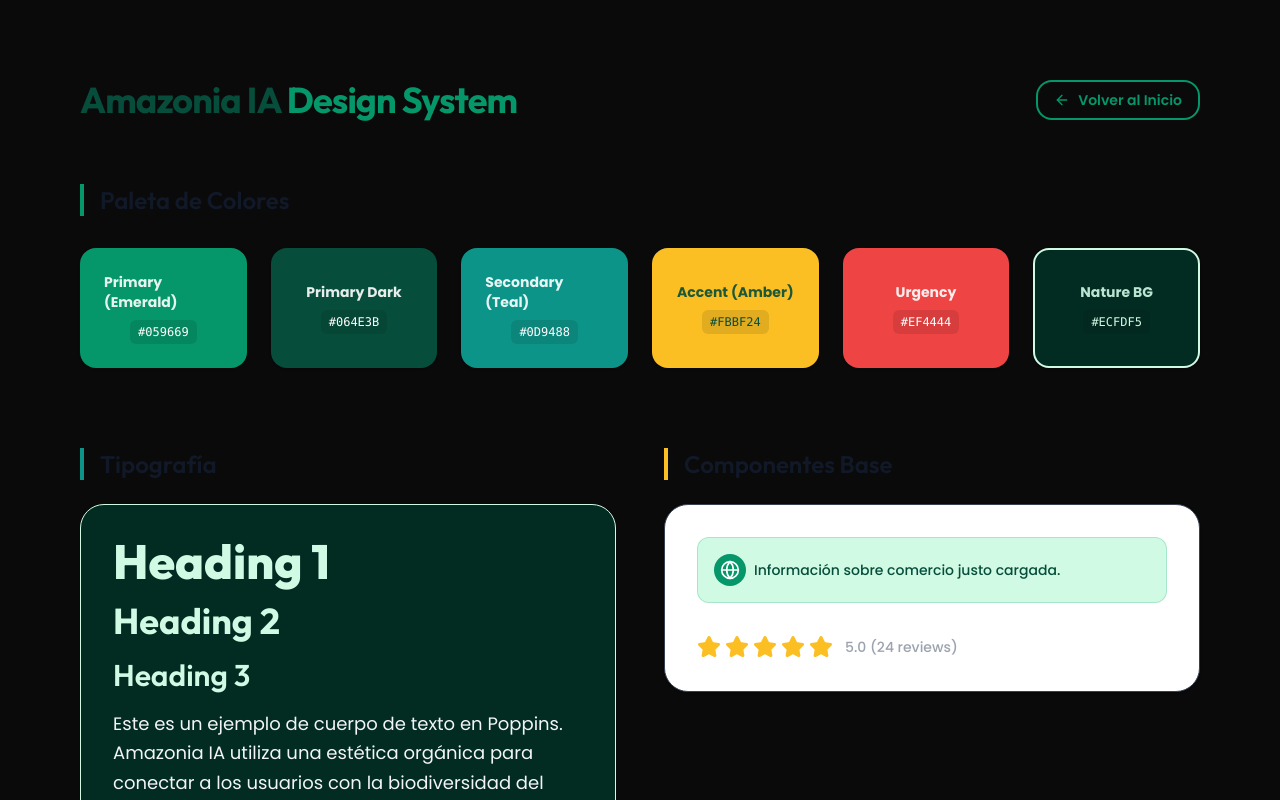
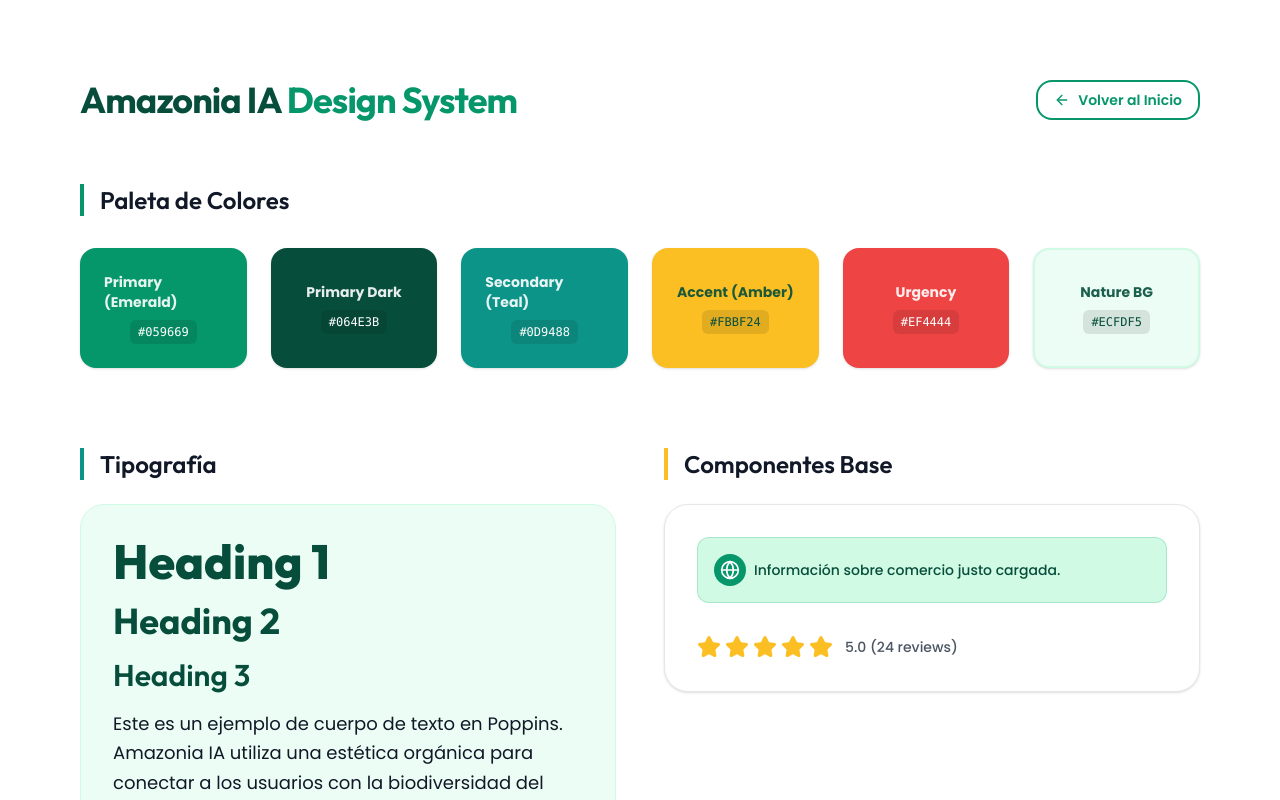
Before and after one commit to DanielCarrenoMar/amazonIA-marketplace, a Next.js app in the folder apps/frontend/: page / in a window 1280 px wide. Both pictures are taken after a click on the button "🎨 Guía de Estilos". Shown: the top 800 px of the page. Built offline with nearby package versions, Linux system fonts and the light colour scheme.

Commit message:
refactor(ui): eliminar modo oscuro

```diff
--- a/apps/frontend/app/globals.css
+++ b/apps/frontend/app/globals.css
@@ -35,23 +35,6 @@
   --foreground: #111827;
 }
 
-@media (prefers-color-scheme: dark) {
-  :root {
-    --background: #0a0a0a;
-    --foreground: #f3f4f6;
-  }
-
-  @theme {
-    --color-background: #0a0a0a;
-    --color-foreground: #f3f4f6;
-    --color-muted: #9ca3af;
-    --color-border: #374151;
-    --color-brand-nature-bg: #022c22;
-    --color-brand-nature-content: #d1fae5;
-  }
-}
-
-
 body {
   background-color: var(--background);
   color: var(--foreground);
--- a/apps/frontend/components/DesignSystem.tsx
+++ b/apps/frontend/components/DesignSystem.tsx
@@ -101,7 +101,7 @@ export function DesignSystem({ onBack }: DesignSystemProps) {
           {/* Components section */}
           <section className="space-y-6">
             <h2 className="text-2xl font-outfit font-semibold border-l-4 border-brand-accent pl-4">Componentes Base</h2>
-            <div className="bg-white dark:bg-zinc-900 p-8 rounded-3xl border border-border shadow-sm space-y-8">
+            <div className="bg-white p-8 rounded-3xl border border-border shadow-sm space-y-8">
               <div className="flex items-center gap-2 p-4 bg-brand-primary-light rounded-xl border border-brand-primary/20">
                 <div className="w-8 h-8 rounded-full bg-brand-primary flex items-center justify-center text-white">
                   <Globe className="w-5 h-5" />
@@ -121,11 +121,11 @@ export function DesignSystem({ onBack }: DesignSystemProps) {
         {/* Icons section */}
         <section className="space-y-6">
           <h2 className="text-2xl font-outfit font-semibold border-l-4 border-brand-primary-dark pl-4">Iconografía</h2>
-          <div className="bg-white dark:bg-zinc-900 p-8 rounded-3xl border border-border shadow-sm">
+          <div className="bg-white p-8 rounded-3xl border border-border shadow-sm">
             <div className="grid grid-cols-2 sm:grid-cols-4 lg:grid-cols-8 gap-8">
               {icons.map(({ Icon, label, color }, idx) => (
                 <div key={idx} className="flex flex-col items-center gap-3">
-                  <div className={`p-4 rounded-2xl bg-gray-50 dark:bg-zinc-800 ${color} transition-transform hover:scale-110`}>
+                  <div className={`p-4 rounded-2xl bg-gray-50 ${color} transition-transform hover:scale-110`}>
                     <Icon className="w-8 h-8" />
                   </div>
                   <span className="text-xs font-medium text-muted">{label}</span>
@@ -138,7 +138,7 @@ export function DesignSystem({ onBack }: DesignSystemProps) {
         {/* Buttons section */}
         <section className="space-y-6">
           <h2 className="text-2xl font-outfit font-semibold border-l-4 border-brand-accent pl-4">Botones</h2>
-          <div className="bg-white dark:bg-zinc-900 p-8 rounded-3xl border border-border shadow-sm space-y-10">
+          <div className="bg-white p-8 rounded-3xl border border-border shadow-sm space-y-10">
 
             {/* Variantes */}
             <div className="space-y-3">
@@ -188,7 +188,7 @@ export function DesignSystem({ onBack }: DesignSystemProps) {
         {/* Badges section */}
         <section className="space-y-6">
           <h2 className="text-2xl font-outfit font-semibold border-l-4 border-brand-secondary pl-4">Badges</h2>
-          <div className="bg-white dark:bg-zinc-900 p-8 rounded-3xl border border-border shadow-sm space-y-10">
+          <div className="bg-white p-8 rounded-3xl border border-border shadow-sm space-y-10">
 
             {/* Variantes */}
             <div className="space-y-3">
--- a/apps/frontend/components/ui/Badge.tsx
+++ b/apps/frontend/components/ui/Badge.tsx
@@ -17,7 +17,7 @@ export function Badge({
   const variants = {
     primary: "bg-brand-primary/15 text-brand-primary",
     secondary: "bg-brand-secondary/15 text-brand-secondary",
-    accent: "bg-brand-accent/20 text-amber-700 dark:text-brand-accent",
+    accent: "bg-brand-accent/20 text-amber-700",
     danger: "bg-brand-urgency/15 text-brand-urgency",
     outline: "border border-border text-muted",
     nature: "bg-brand-nature-bg text-brand-nature-content border border-brand-primary-light",
```
